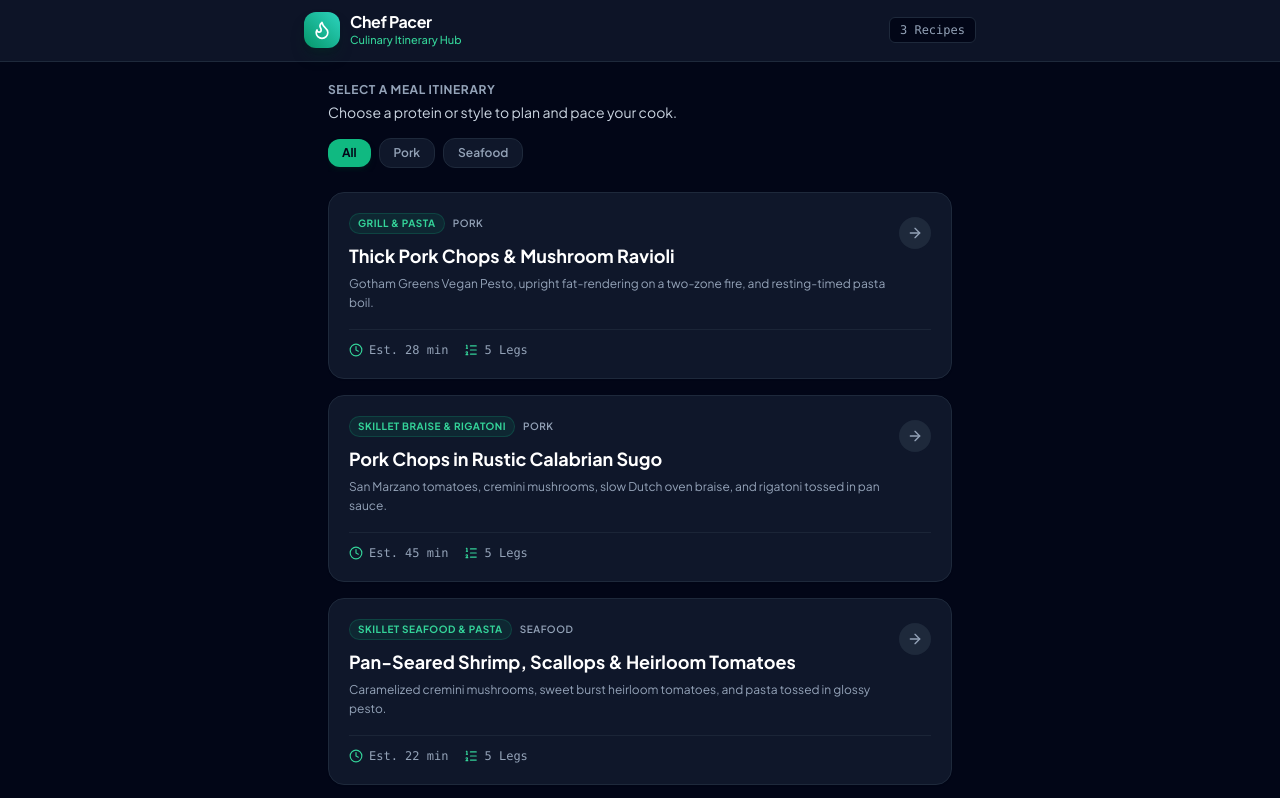
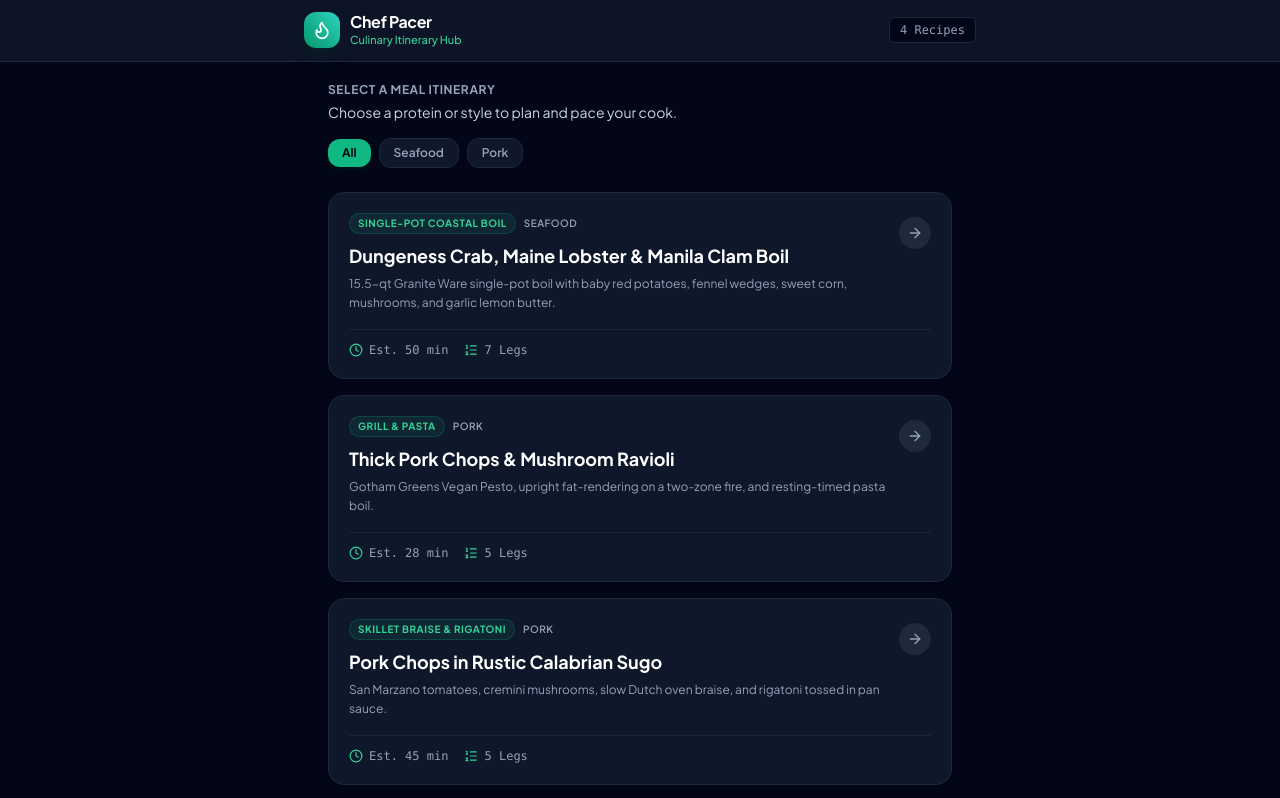
Before and after one commit to wfmcde/chef-pacer, a plain HTML site: page index.html in a window 1280 px wide. Shown: the top 798 px of the page. Drawn offline with nearby package versions, Linux system fonts and the light colour scheme.

Commit message:
Add Dungeness Crab, Maine Lobster & Manila Clam Boil recipe

```diff
--- a/index.html
+++ b/index.html
@@ -51,6 +51,15 @@
     // Simply specify the 'category' (Pork, Seafood, Steak, Poultry, etc.)
     // =========================================================================
     const recipes = [
+      {
+        title: "Dungeness Crab, Maine Lobster & Manila Clam Boil",
+        category: "Seafood",
+        tag: "Single-Pot Coastal Boil",
+        desc: "15.5-qt Granite Ware single-pot boil with baby red potatoes, fennel wedges, sweet corn, mushrooms, and garlic lemon butter.",
+        time: "Est. 50 min",
+        legs: "7 Legs",
+        file: "crab-lobster-clam-boil.html"
+        },
       {
         title: "Thick Pork Chops & Mushroom Ravioli",
         category: "Pork",
```
